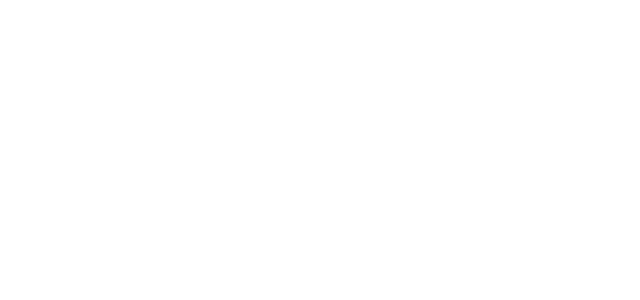
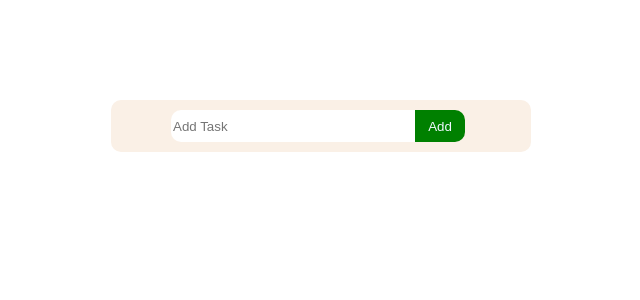
Before and after one commit to Lil-boss/personal_todo_app, a React (Create React App) app: page / in a window 1280 px wide. Shown: the top 300 px of the page, without its empty margins (319-959 px from the left). Built offline with nearby package versions, Linux system fonts and the light colour scheme.

Commit message:
taskbar complete

```diff
--- a/src/App.js
+++ b/src/App.js
@@ -1,8 +1,9 @@
+import Home from "./pages/Home/Home";
 
 function App() {
   return (
-    <div className="App">
-
+    <div>
+      <Home />
     </div>
   );
 }
--- /dev/null
+++ b/src/components/taskbar/Taskbar.jsx
@@ -0,0 +1,19 @@
+import React from 'react';
+import { useForm } from 'react-hook-form';
+import "./taskbar.css"
+const Taskbar = () => {
+    const { register, handleSubmit } = useForm();
+    const onSubmit = data => console.log(data);
+    return (
+        <div className='main'>
+            <div className='main-header'>
+                <form onSubmit={handleSubmit(onSubmit)}>
+                    <input className='input-field' type="text" {...register("taskName", { required: true })} placeholder="Add Task" />
+                    <button className='btn' type='submit'>Add</button>
+                </form>
+            </div>
+        </div>
+    );
+};
+
+export default Taskbar;
--- /dev/null
+++ b/src/components/taskbar/taskbar.css
@@ -0,0 +1,33 @@
+.main {
+    display: flex;
+    justify-content: center;
+}
+
+.main-header {
+    background-color: linen;
+    width: 400px;
+    margin-top: 100px;
+    padding: 10px;
+    border-radius: 10px;
+}
+
+.input-field {
+    width: 60%;
+    height: 30px;
+    border: none;
+    outline: none;
+    border-top-left-radius: 10px;
+    border-bottom-left-radius: 10px;
+    margin-left: 50px;
+}
+
+.btn {
+    border: none;
+    outline: none;
+    border-top-right-radius: 10px;
+    border-bottom-right-radius: 10px;
+    height: 32px;
+    background: green;
+    width: 50px;
+    color: aliceblue;
+}
--- a/src/index.js
+++ b/src/index.js
@@ -2,10 +2,13 @@
 import ReactDOM from 'react-dom/client';
 import './index.css';
 import App from './App';
+import { BrowserRouter } from 'react-router-dom';
 
 const root = ReactDOM.createRoot(document.getElementById('root'));
 root.render(
   <React.StrictMode>
-    <App />
+    <BrowserRouter>
+      <App />
+    </BrowserRouter>
   </React.StrictMode>
 );
--- /dev/null
+++ b/src/pages/Home/Home.jsx
@@ -0,0 +1,12 @@
+import React from 'react';
+import Taskbar from '../../components/taskbar/Taskbar';
+
+const Home = () => {
+    return (
+        <div>
+            <Taskbar />
+        </div>
+    );
+};
+
+export default Home;
```
Also changed, not shown: src/components/table/Table.jsx (added), src/components/table/table.css (added).
